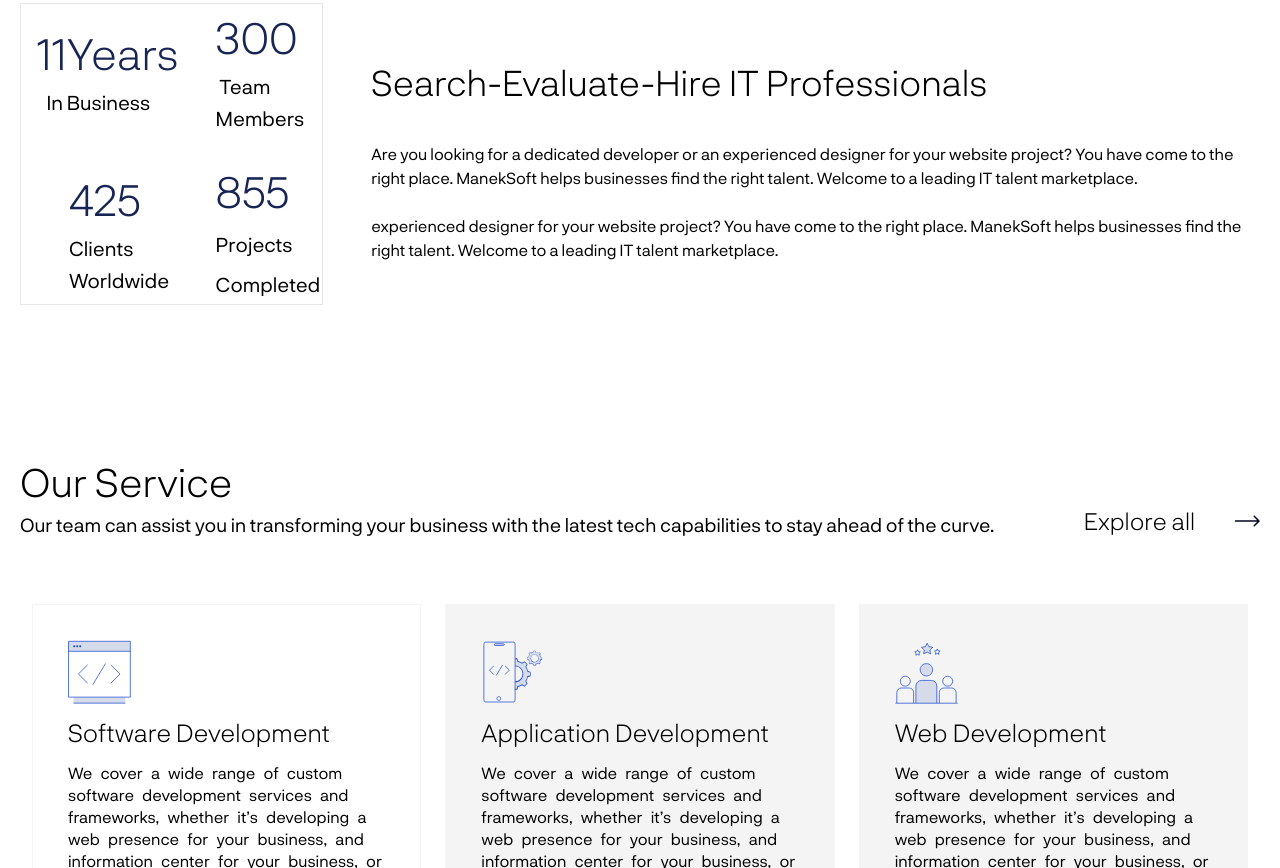
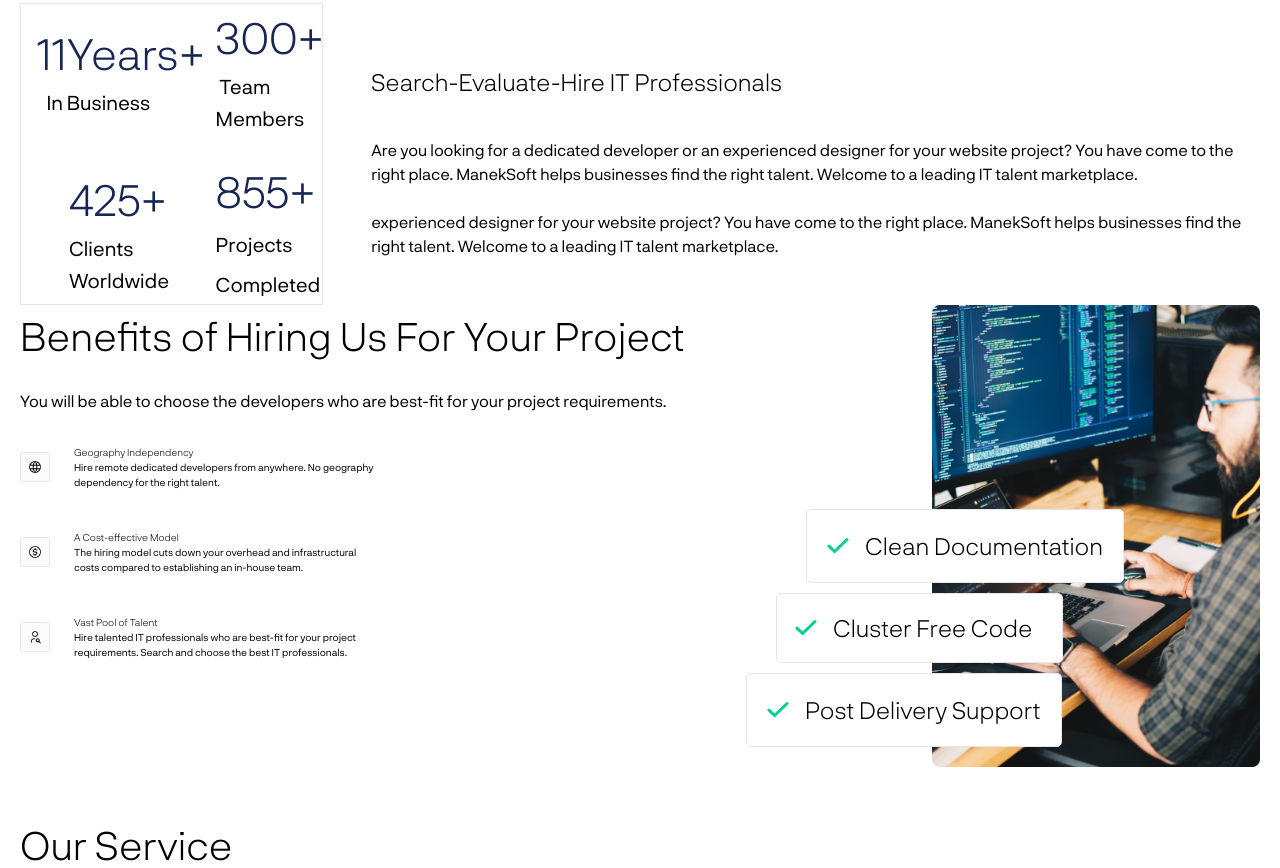
Before and after one commit to Jayveerker/Manek_soft, a plain HTML site: page about-us.html in a window 1280 px wide. Shown: the part 852-1720 px from the top of the page. Drawn offline with nearby package versions, Linux system fonts and the light colour scheme.

Commit message:
new commit

```diff
--- a/about-us.html
+++ b/about-us.html
@@ -104,7 +104,7 @@
         <img src="./assets/image/company-name-img.png" alt="" />
       </div>
       <!-- over company-img-section -->
-      <div class="margin flex items-center gap-12">
+      <div class="margin flex flex-col items-center gap-12 md:flex-row">
         <section class="counter1 text-blue-50 text-center">
           <div class="container1">
             <div
@@ -130,7 +130,7 @@
           </div>
         </section>
         <div>
-          <h2 class="text-4xl py-10">Search-Evaluate-Hire IT Professionals</h2>
+          <h2 class="text-2xl py-10">Search-Evaluate-Hire IT Professionals</h2>
           <p>
             Are you looking for a dedicated developer or an experienced designer
             for your website project? You have come to the right place.
@@ -144,6 +144,76 @@
           </p>
         </div>
       </div>
+      <!-- over -->
+      <section
+        class="margin benifits-section flex flex-col md:flex-row justify-between relative"
+      >
+        <div class="flex flex-col gap-6">
+          <h2>Benefits of Hiring Us For Your Project</h2>
+          <p>
+            You will be able to choose the developers who are best-fit for your
+            project requirements.
+          </p>
+          <div class="flex items-center gap-6 py-2">
+            <img
+              src="./assets/image/about-us-benfits-img-1.png"
+              alt=""
+              class="benifits-img"
+            />
+            <div>
+              <h2 class="benifits-small-heading">Geography Independency</h2>
+              <p class="benifits-small-paragraph">
+                Hire remote dedicated developers from anywhere. No geography
+                dependency for the right talent.
+              </p>
+            </div>
+          </div>
+          <div class="flex items-center gap-6 py-2">
+            <img
+              src="./assets/image/about-us-benfits-img-2.png"
+              alt=""
+              class="benifits-img"
+            />
+            <div>
+              <h2 class="benifits-small-heading">A Cost-effective Model</h2>
+              <p class="benifits-small-paragraph">
+                The hiring model cuts down your overhead and infrastructural
+                costs compared to establishing an in-house team.
+              </p>
+            </div>
+          </div>
+          <div class="flex items-center gap-6 py-2">
+            <img
+              src="./assets/image/about-us-benfits-img-3.png"
+              alt=""
+              class="benifits-img"
+            />
+            <div>
+              <h2 class="benifits-small-heading">Vast Pool of Talent</h2>
+              <p class="benifits-small-paragraph">
+                Hire talented IT professionals who are best-fit for your project
+                requirements. Search and choose the best IT professionals.
+              </p>
+            </div>
+          </div>
+        </div>
+        <div>
+          <div class="absolute">
+            <img src="./assets/image/Mask group.png" alt="" />
+          </div>
+          <div class="Benefits-styling-heading relative">
+            <h2 class="tick-heading flex text-2xl w-fit gap-4">
+              <img src="./assets/image/tick.svg" alt="" />Clean Documentation
+            </h2>
+            <h2 class="tick-heading-2 flex text-2xl w-fit gap-4">
+              <img src="./assets/image/tick.svg" alt="" />Cluster Free Code
+            </h2>
+            <h2 class="tick-heading-3 flex text-2xl w-fit gap-4">
+              <img src="./assets/image/tick.svg" alt="" />Post Delivery Support
+            </h2>
+          </div>
+        </div>
+      </section>
       <!-- over -->
       <div class="cards-section">
         <div
--- a/assets/css/layout/_custom.scss
+++ b/assets/css/layout/_custom.scss
@@ -408,3 +408,43 @@
 //    border-bottom: 1px solid  #e6e6e8;
 // }
 }
+.benifits-section{
+   .benifits-small-heading{
+      font-size: 10px;
+   }
+   .benifits-small-paragraph{
+      font-size: 10px ;
+      width: 302px;
+   }
+   .benifits-img{
+width: 30px;
+   }
+   .Benefits-styling-heading{
+      top: 204px;
+      left: -136px;
+   }
+   .tick-heading{
+      border: 1px solid #e6e6e8;
+      padding: 20px;
+      margin-bottom: 10px;
+      margin-left: 10px;
+      background-color: #FFFFFF;
+      border-radius: 5px;
+   }
+   .tick-heading-2{
+      border: 1px solid #e6e6e8;
+      padding: 18px 30px 18px 18px;
+      margin-bottom: 10px;
+      margin-left: -20px;
+      background-color: #FFFFFF;
+      border-radius: 5px;
+   }
+   .tick-heading-3{
+      border: 1px solid #e6e6e8;
+      padding: 20px;
+      margin-left: -50px;
+      margin-bottom: 10px;
+      background-color: #FFFFFF;
+      border-radius: 5px;
+   }
+}
--- a/assets/js/conunt.js
+++ b/assets/js/conunt.js
@@ -8,7 +8,7 @@
 let projectCount = setInterval(projectCounter, 1);
 function yearCounter() {
   count++;
-  document.querySelector("#number1").innerHTML = count + "Years";
+  document.querySelector("#number1").innerHTML = count + "Years+";
   if (count == 11) {
     clearInterval(yearCount);
   }
@@ -16,7 +16,7 @@
 
 function memberCounter() {
   count2++;
-  document.querySelector("#number2").innerHTML = count2 + "";
+  document.querySelector("#number2").innerHTML = count2 + "+";
   if (count2 == 300) {
     clearInterval(memberCount);
   }
@@ -24,14 +24,14 @@
 
 function clintCounter() {
   count3++;
-  document.querySelector("#number3").innerHTML = count3 + "";
+  document.querySelector("#number3").innerHTML = count3 + "+";
   if (count3 == 425) {
     clearInterval(clintCount);
   }
 }
 function projectCounter() {
   count4++;
-  document.querySelector("#number4").innerHTML = count4 + "";
+  document.querySelector("#number4").innerHTML = count4 + "+";
   if (count4 == 855) {
     clearInterval(projectCount);
   }
```
Also changed, not shown: assets/css/style.css, assets/css/style_scss.css, assets/image/Mask group.png (added), assets/image/about-us-benfits-img-1.png (added), assets/image/about-us-benfits-img-2.png (added), assets/image/about-us-benfits-img-3.png (added), assets/image/tick.svg (added), 5 other files.
